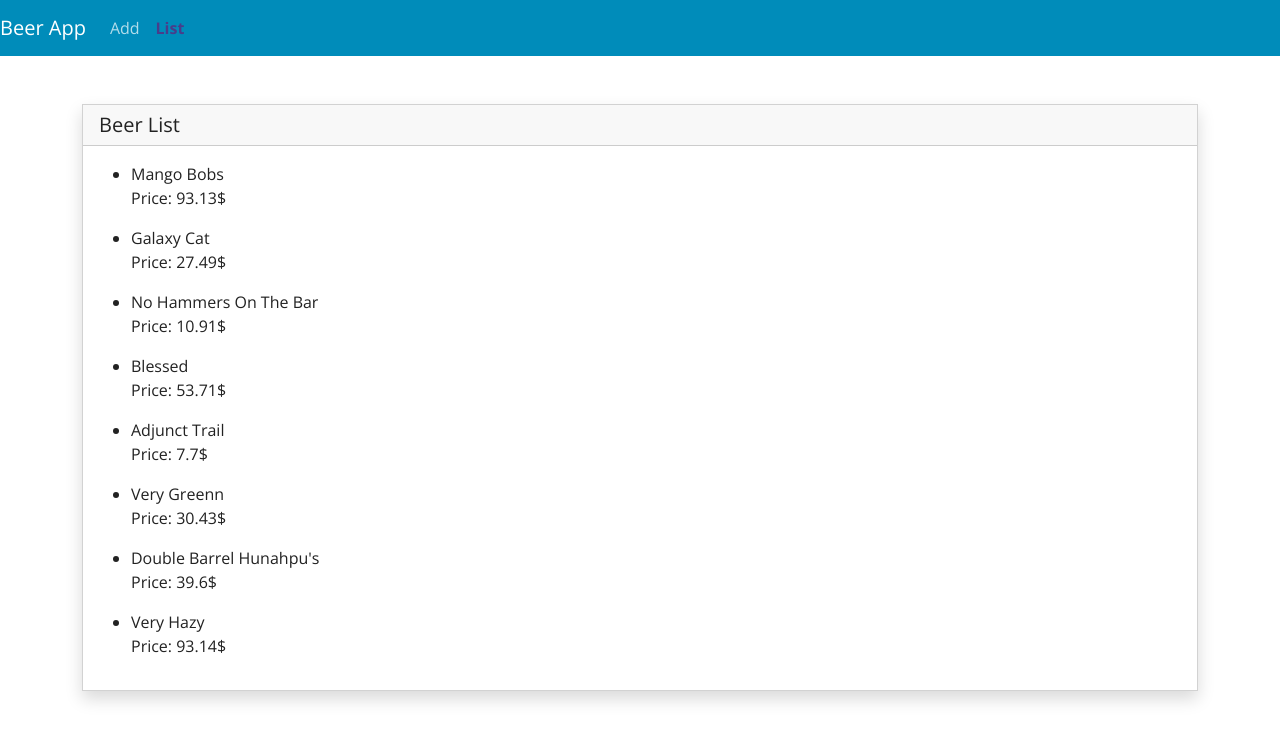
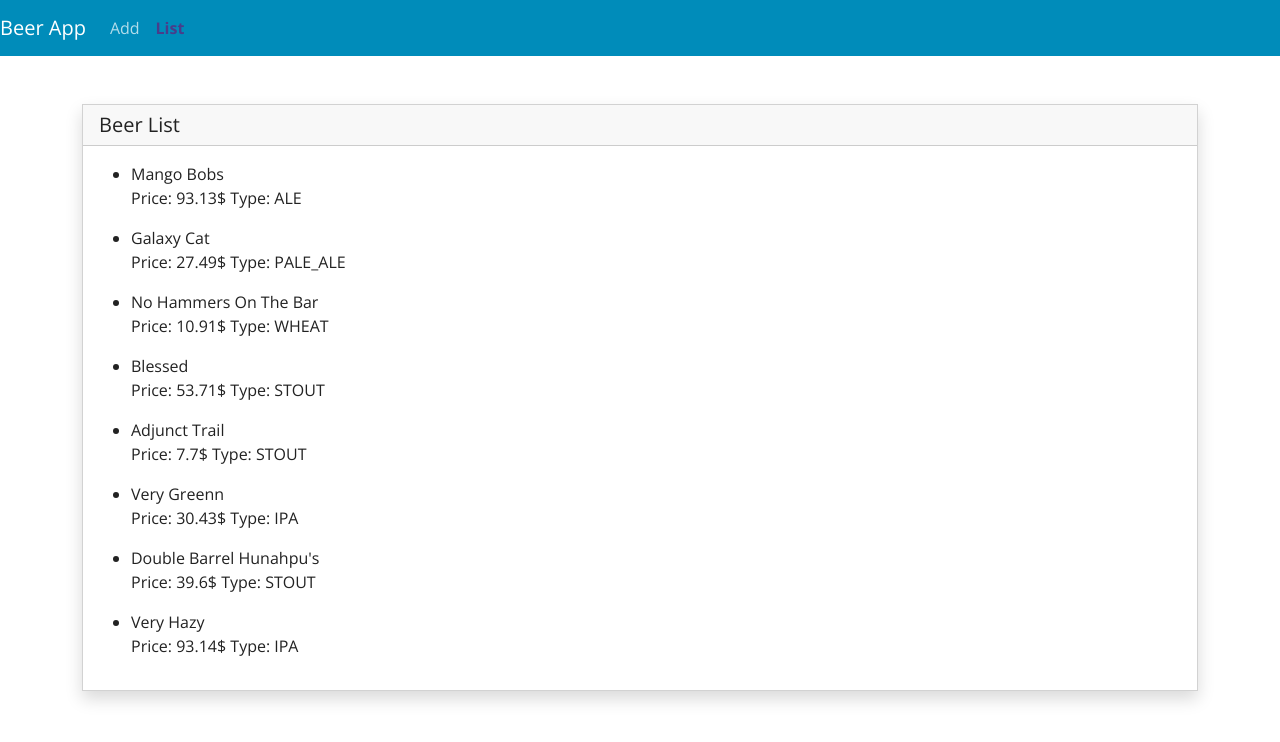
Before and after one commit to ffiorentino12/angular-project, an Angular app: page /list in a window 1280 px wide. Shown: the top 742 px of the page. Built offline with nearby package versions, Linux system fonts and the light colour scheme.

Commit message:
1 file modified

```diff
--- a/src/app/component/beer/beer.component.html
+++ b/src/app/component/beer/beer.component.html
@@ -1,3 +1,4 @@
 
 <li> {{ beer.beerName }} </li>
 <span> Price: {{ beer.price + '$' }} </span>
+<span>  Type: {{ beer.beerStyle }} </span>
```
